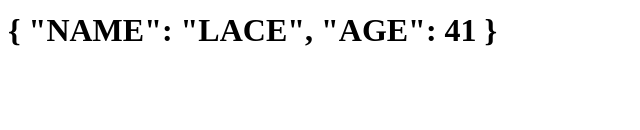
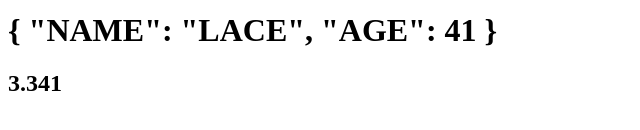
Before and after one commit to Adrion10/Angular_lesons, an Angular app in the folder angular-lessons/Pipes/: page / in a window 1280 px wide. Shown: the part 322-452 px from the top of the page, without its empty margins (0-640 px from the left). Built offline with nearby package versions, Linux system fonts and the light colour scheme.

Commit message:
number pas presjes dhjetore

```diff
--- a/angular-lessons/Pipes/src/app/app.component.html
+++ b/angular-lessons/Pipes/src/app/app.component.html
@@ -5,3 +5,4 @@
 <h3>{{ capString(title) }}</h3>
 <h2>{{ title | slice: 3:6 }}</h2>
 <h1>{{ user | json | uppercase }}</h1>
+<h2>{{ 003.34122222 | number: "1.2-3" }}</h2>
```
